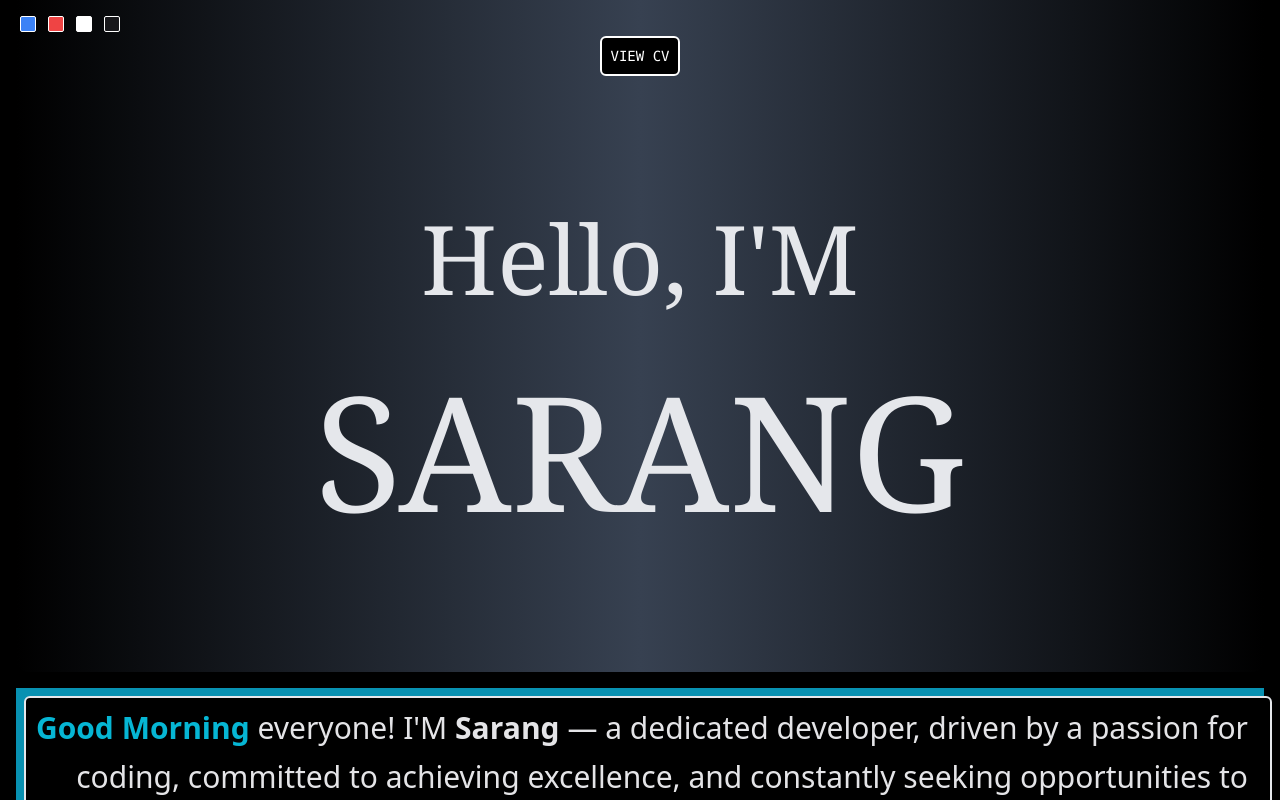
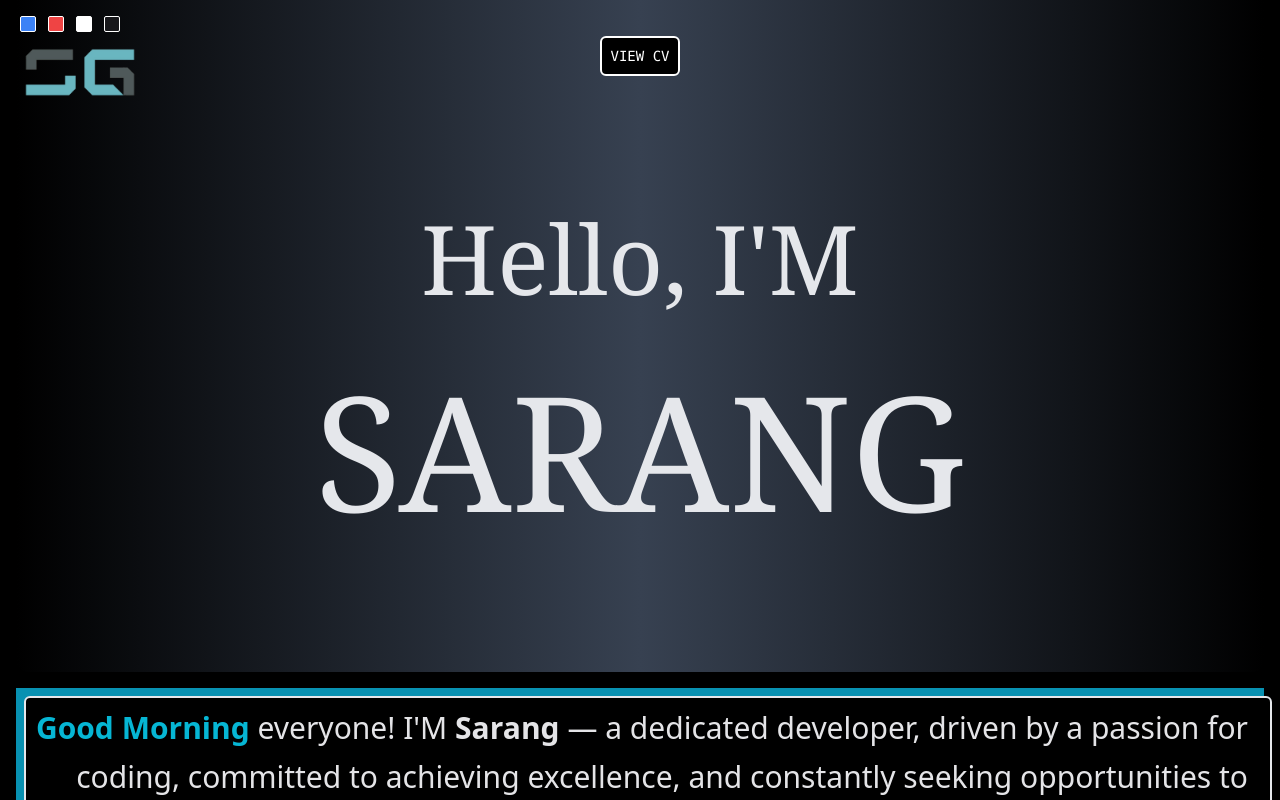
Before and after one commit to sarangk07/Portfolio-Latest, a Next.js app: page / in a window 1280 px wide. Shown: the top 800 px of the page. Built offline with nearby package versions, Linux system fonts and the light colour scheme; a web font is replaced by a local one.

Commit message:
LOGO-added

```diff
--- a/app/page.jsx
+++ b/app/page.jsx
@@ -220,9 +220,9 @@ export default function Home() {
               <p onClick={()=> setChoiceTheme('white')} className='w-4 h-4 bg-white mr-3 border border-white rounded-sm'/>
               <p onClick={()=> setChoiceTheme('dark')} className='w-4 h-4 bg-zinc-900 mr-3 border border-white rounded-sm'/>
             </div>
-            {/* <div  className='flex z-30 absolute left-0 top-2 '>
-              <Image src="/logo2.png" layout="fixed" alt="logo" width={100} height={100} loading='lazy' className='w-28  md:w-56 '/>
-            </div> */}
+            <div  className='flex z-30 absolute left-0 top-8 '>
+              <Image src="/LOGOP.png" layout="fixed" alt="logo" width={100} height={100} loading='lazy' className='w-28  md:w-32 '/>
+            </div>
 
 
 
```
Also changed, not shown: public/LOGOP.png (added), public/logo2.png (deleted).
